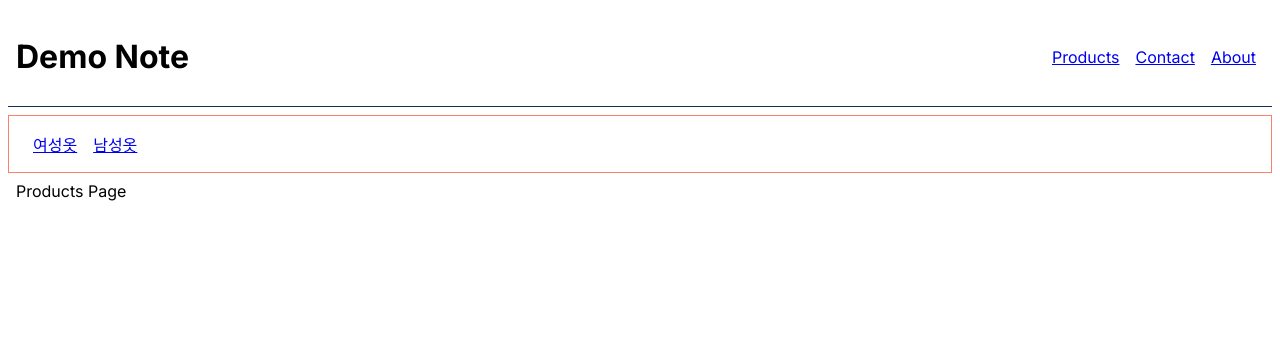
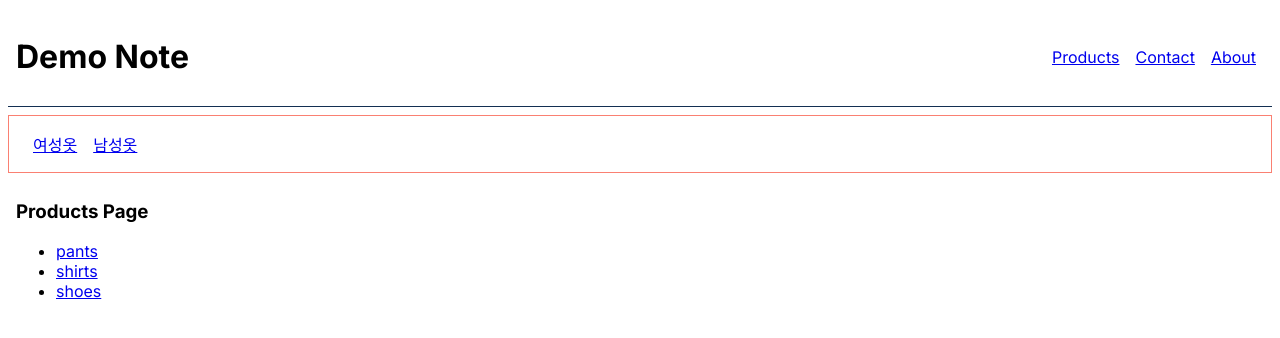
Before and after one commit to TaehwanGo/dream-nextjs, a Next.js app in the folder note/: page /products in a window 1280 px wide. Shown: the top 338 px of the page. Built offline with nearby package versions, Linux system fonts and the light colour scheme.

Commit message:
4.16~4.17 제품 링크 만들기

```diff
--- a/note/src/app/products/page.tsx
+++ b/note/src/app/products/page.tsx
@@ -1,3 +1,18 @@
+import Link from "next/link";
+
+const products = ["pants", "shirts", "shoes"];
+
 export default function ProductsPage() {
-  return <div>Products Page</div>;
+  return (
+    <>
+      <h3>Products Page</h3>
+      <ul>
+        {products.map((product, index) => (
+          <li key={index}>
+            <Link href={`/products/${product}`}>{product}</Link>
+          </li>
+        ))}
+      </ul>
+    </>
+  );
 }
```
Also changed, not shown: 1 other file (tests, documents, lock files or other folders).
